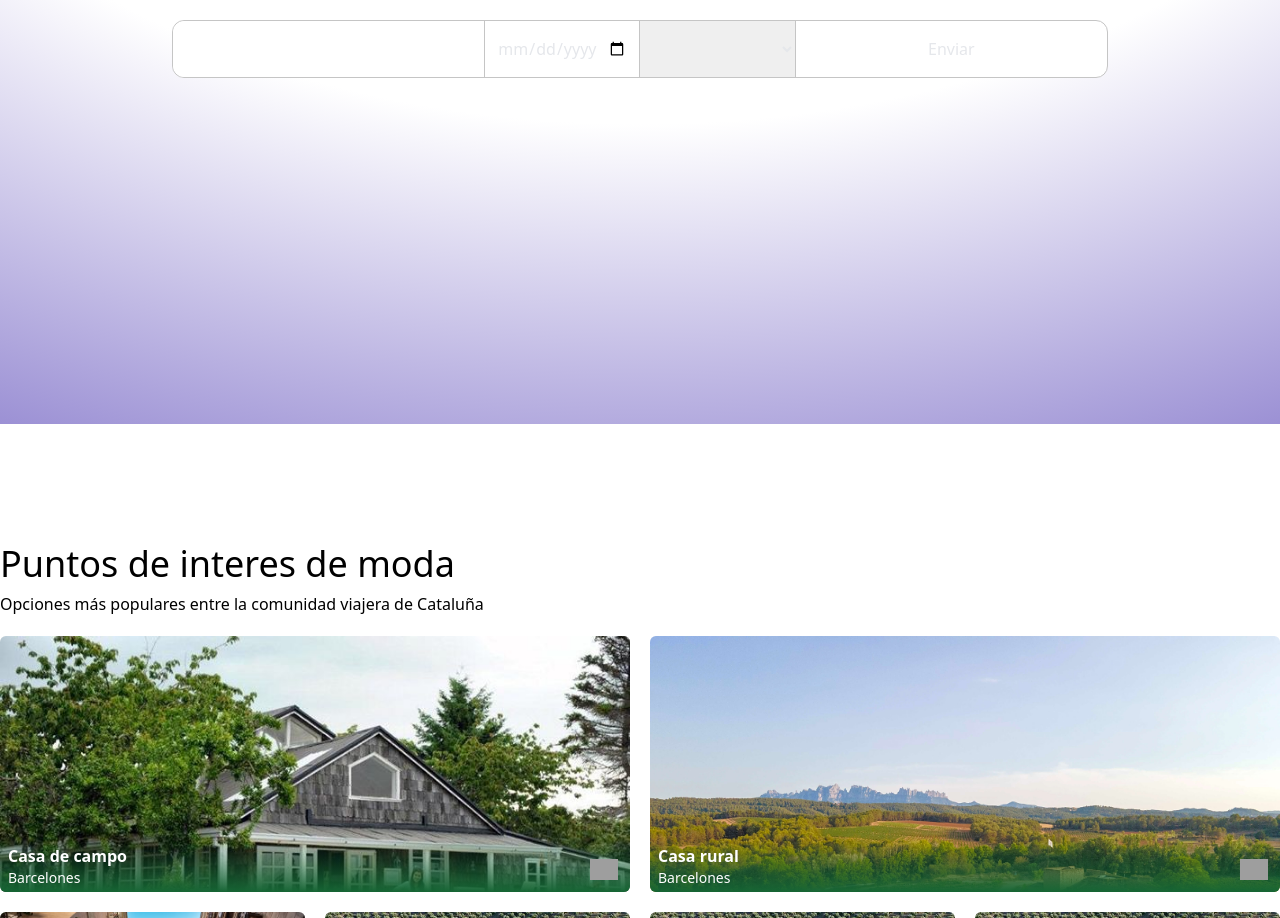
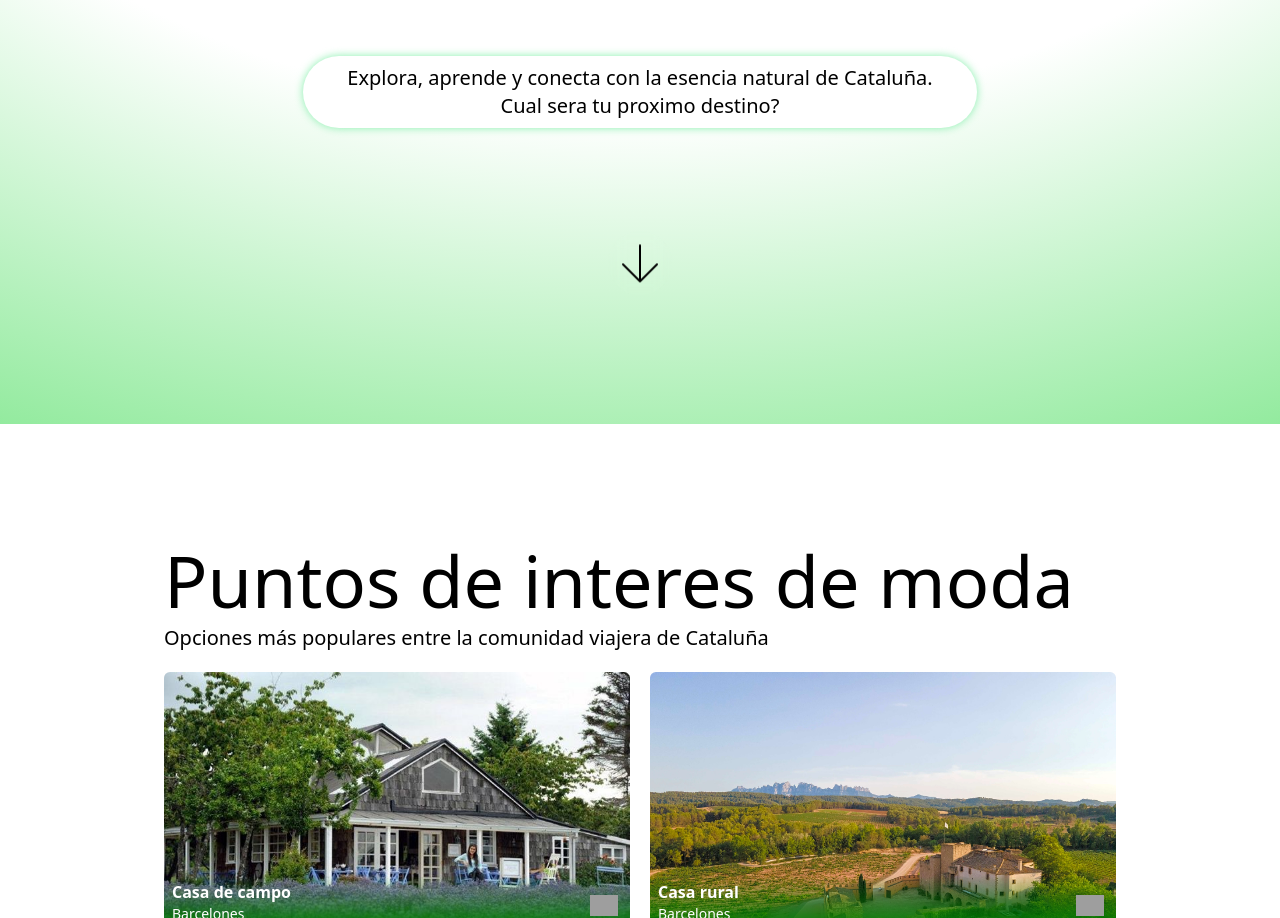
Before and after one commit to salah-NaN/front-hanami, a React (Vite) app: page / in a window 1280 px wide. Shown: the part 474-1392 px from the top of the page. Built offline with nearby package versions, Linux system fonts and the light colour scheme; grey boxes are pictures that could not be loaded.

Commit message:
banner & animaciones cards hot trends

```diff
--- a/src/components/Banner.jsx
+++ b/src/components/Banner.jsx
@@ -3,43 +3,59 @@ import {
   useMotionValue,
   useMotionTemplate,
   animate,
+  useViewportScroll,
+  useTransform,
 } from "framer-motion";
 import { useEffect } from "react";
-import { SearchBar } from './SearchBar'
+import { SearchBar } from "./SearchBar";
+import Flecha from "./flecha/Flecha";
 
-const COLORS = ["#13FFAA", "#1E67C6", "#CE84CF", "#DD335C"];
+const COLORS = ["#008000", "#00FF00", "#87E196", "#98FB98"];
 
 export const Banner = () => {
   const color = useMotionValue(COLORS[0]);
-  const backgroundImage = useMotionTemplate`radial-gradient(125% 125% at 50% 0%, #FFFFFF 50%, ${color})`;
+  const backgroundImage = useMotionTemplate`radial-gradient(123% 123% at 50% 0%, #FFFFFF 50%, ${color})`;
 
   useEffect(() => {
     animate(color, COLORS, {
       ease: "easeInOut",
-      duration: 12,
+      duration: 10,
       repeat: Infinity,
       repeatType: "mirror",
     });
   }, []);
 
   return (
-    <>
     <motion.div
       style={{ backgroundImage }}
       className="relative grid min-h-screen place-items-center overflow-hidden
-       bg-gray-950 px-4 py-24 text-gray-200"
+       bg-gray-950 px-2 py-24 text-gray-200"
     >
       <div className="relative z-10 flex flex-col items-center w-full h-full">
         <h1
-            className="max-w-5xl bg-gradient-to-br from-black to-gray-400 bg-clip-text text-center text-3xl
-            font-medium leading-tight text-transparent sm:text-3xl sm:leading-tight md:text-8xl md:leading-tight"
+          className="max-w-5xl bg-gradient-to-br from-black to-gray-400 bg-clip-text text-center text-5xl
+            font-medium leading-tight text-transparent sm:text-5xl sm:leading-tight md:text-6xl lg:text-8xl md:leading-tight"
         >
-            Toda la velleza de Cataluña a un solo clic
+          Toda la belleza de Cataluña en un solo clic
         </h1>
-         <SearchBar />
+        <div className="relative mt-12">
+          <div className="absolute inset-0 bg-green-300 rounded-full blur-sm"></div>
+          <div className="relative border-none bg-white rounded-full py-2 bg-transparent md:px-6 lg:w-fit">
+            <article className="text-wrap lg:text-nowrap lg:text-center text-black text-sm md:text-md lg:text-xl sm:w-80 md:fit lg:w-fit px-5">
+              <p className="text-center">
+                Explora, aprende y conecta con la esencia natural de Cataluña.
+              </p>
+              <p className="text-center">Cual sera tu proximo destino?</p>
+            </article>
+          </div>
+        </div>
+
+        {/* <SearchBar /> */}
+        <div className="absolute bottom-5">
+          <Flecha />
+        </div>
       </div>
     </motion.div>
-    </>
   );
 };
 
--- a/src/components/NavBar/NavBar.jsx
+++ b/src/components/NavBar/NavBar.jsx
@@ -15,11 +15,11 @@ export const NavBar = () => {
   };
 
   return (
-    <div className="px-5">
+    <div className="w-11/12 mx-auto sm:11/12 sm:max-auto">
       <header className="w-full bg-transparent">
         <nav className="flex justify-between sticky py-6 w-full mx-auto">
           <Logo />
-          <div className="hidden md:block">
+          <div className="hidden md:inline">
             <AccountButton />
           </div>
           <div className="flex items-center md:hidden lg:hidden xl:hidden">
--- a/src/components/SearchBar.jsx
+++ b/src/components/SearchBar.jsx
@@ -1,8 +1,9 @@
 export const SearchBar = () => {
   return (
-    <>
+    <div className="w-full">
       <form
-        className="my-24 flex flex-col w-9/12 mx-auto h-[168px] rounded-xl border border-[#c5c5c5] relative -top-[86px] bg-[#ffffff]
+        className="my-24 flex flex-col w-10/12 mx-auto h-[168px]
+        rounded-xl border border-[#c5c5c5] relative -top-[86px] bg-[#ffffff]
             lg:-top-9 lg:h-fit lg:w-9/12 lg:flex-row "
       >
         <input
@@ -26,7 +27,7 @@ export const SearchBar = () => {
         </div>
         <button className="w-full h-14">Enviar</button>
       </form>
-    </>
+    </div>
   );
 }
 
--- a/src/components/cardItem/CardItem.jsx
+++ b/src/components/cardItem/CardItem.jsx
@@ -40,7 +40,7 @@ export const CardItem = ({ puntos_interes }) => {
       <div className="flex items-start w-full h-full relative">
         <div
           className="sm:flex w-full py-1 px-2 flex-col absolute
-          bottom-0 rounded-b-md bg-gradient-to-t from-green-800"
+          bottom-0 rounded-b-md bg-gradient-to-t from-[#008000]"
         >
           <h1 className="text-md font-bold text-white">
             {puntos_interes.nombre}
--- a/src/components/cards/CardsBox.jsx
+++ b/src/components/cards/CardsBox.jsx
@@ -1,17 +1,49 @@
+import { useRef, useEffect } from "react";
 import { motion, useInView, useAnimation } from "framer-motion";
-import { useEffect, useRef } from "react";
 import { DATA } from "../../utils/DATA";
 import CardItem from "../cardItem/CardItem";
 
 export const CardsBox = () => {
+  const ref = useRef(null);
+  const isInView = useInView(ref, { once: true });
+
+  const mainControladores = useAnimation();
+
+  useEffect(() => {
+    if (isInView) {
+      mainControladores.start("visible");
+    }
+  }, [isInView]);
+
   return (
+    <div className="relative z-10 flex flex-col items-center w-full h-full px-1">
       <div className="w-full mx-auto py-28">
         <div className="">
-        <div className="py-2 pb-5">
-          <h1 className="text-4xl pb-2">Puntos de interes de moda</h1>
-          <h4 className="text-md">
+          <div className="py-2 pb-5" ref={ref}>
+            <motion.h1
+
+              variants={{
+                hidden: { opacity: 0, y: 75 },
+                visible: { opacity: 1, y: 0 },
+              }}
+              initial="hidden"
+              animate={mainControladores}
+              transition={{ duration: 0.5, delay: 0.25 }}
+              className="text-7xl pb-2"
+            >
+              Puntos de interes de moda
+            </motion.h1>
+
+            <motion.h4
+              variants={{
+                hidden: { opacity: 0, y: 75 },
+                visible: { opacity: 1, y: 0 },
+              }}
+              initial="hidden"
+              animate={mainControladores}
+              transition={{ duration: 0.5, delay: 0.25 }} className="text-xl">
               Opciones más populares entre la comunidad viajera de Cataluña
-          </h4>
+            </motion.h4>
           </div>
           <div className="grid grid-cols-2 sm:grid sm:grid-cols-2 md:grid md:grid-cols-6 lg:grid lg:grid-cols-8 xl:grid xl:grid-cols-8 gap-5">
             {DATA.slice(0, 2).map((puntos_interes) => (
@@ -27,6 +59,7 @@ export const CardsBox = () => {
           </div>
         </div>
       </div>
+    </div>
   );
 };
 
--- /dev/null
+++ b/src/components/flecha/Flecha.jsx
@@ -0,0 +1,26 @@
+import { useViewportScroll, useTransform, motion } from "framer-motion";
+
+export const Flecha = () => {
+  return (
+    <div className="border-none rounded-full p-2 animate-bounce backdrop-blur">
+      <svg
+        viewBox="0 0 24 24"
+        stroke-width="1"
+        fill="none"
+        xmlns="http://www.w3.org/2000/svg"
+        color="#000000"
+        className="w-12 cursor-pointer"
+      >
+        <path
+          d="M12 3L12 21M12 21L20.5 12.5M12 21L3.5 12.5"
+          stroke="#000000"
+          stroke-width="1"
+          stroke-linecap="round"
+          stroke-linejoin="round"
+        ></path>
+      </svg>
+    </div>
+  );
+};
+
+export default Flecha;
--- a/src/pages/Inicio.jsx
+++ b/src/pages/Inicio.jsx
@@ -1,6 +1,5 @@
 import { CardsBox } from "../components";
 import Banner from "../components/Banner";
-import SearchBar from "../components/SearchBar";
 
 export const Inicio = () => {
   return (
@@ -8,7 +7,9 @@ export const Inicio = () => {
       <div className="">
         <Banner />
       </div>
-      <CardsBox />
+      <div className="w-9/12 mx-auto">
+        <CardsBox />
+      </div>
     </>
   );
 };
```
Lines whose indentation alone changed are shown as unchanged.
